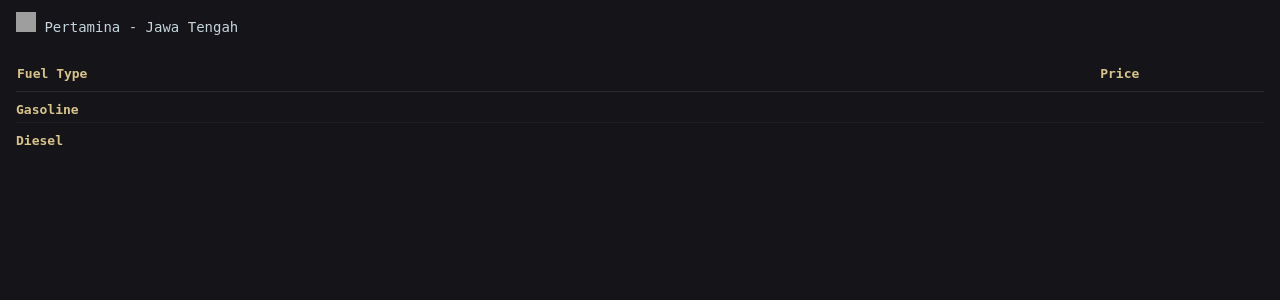
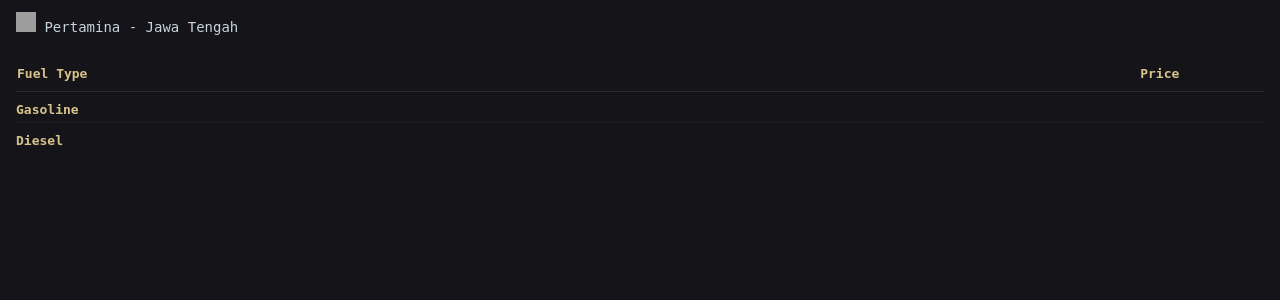
Before and after one commit to rdce-vr/Local-Track, a Flask app: page / in a window 1280 px wide. Shown: the top 300 px of the page. Run offline with Flask 3, Linux system fonts and the light colour scheme; data that the repository does not hold is empty; grey boxes are pictures that could not be loaded.

Commit message:
Update static/style.css

```diff
--- a/static/style.css
+++ b/static/style.css
@@ -70,7 +70,6 @@ td {
 .price {
   font-family: 'JetBrains Mono', monospace;
   text-align: justify;
-  text-indent: -40px;
 }
 
 .time {
```
